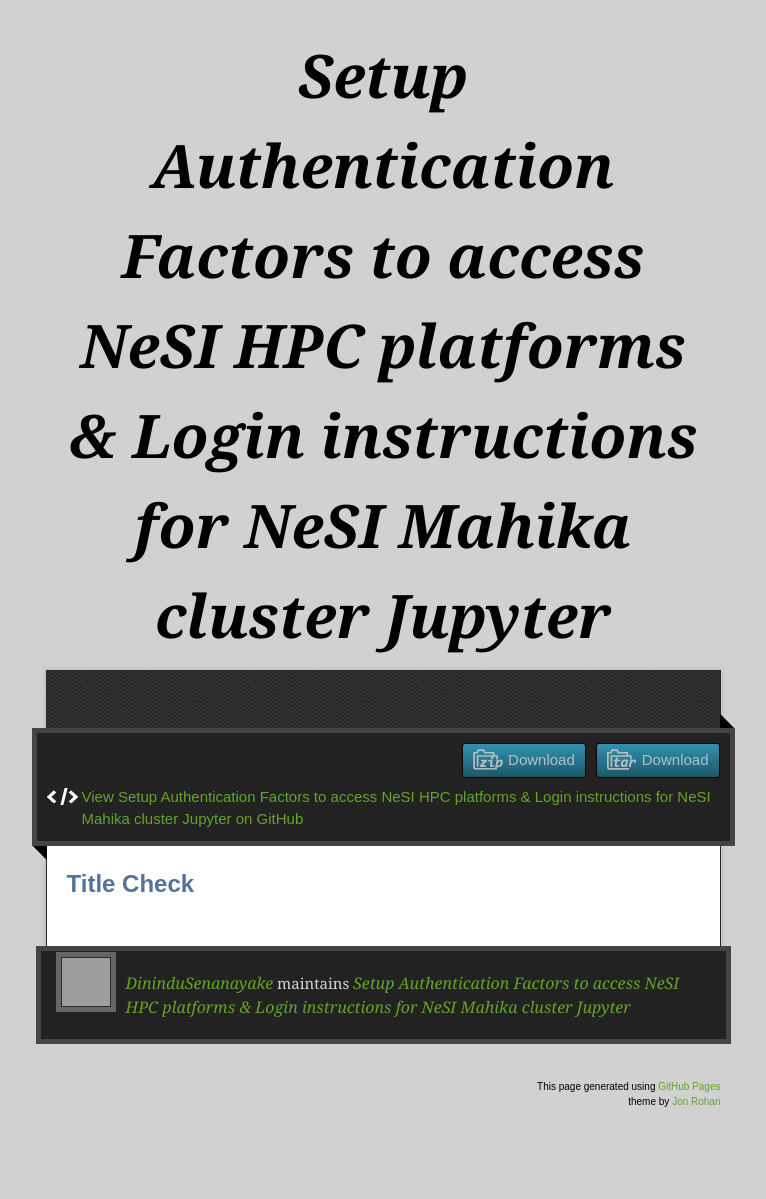
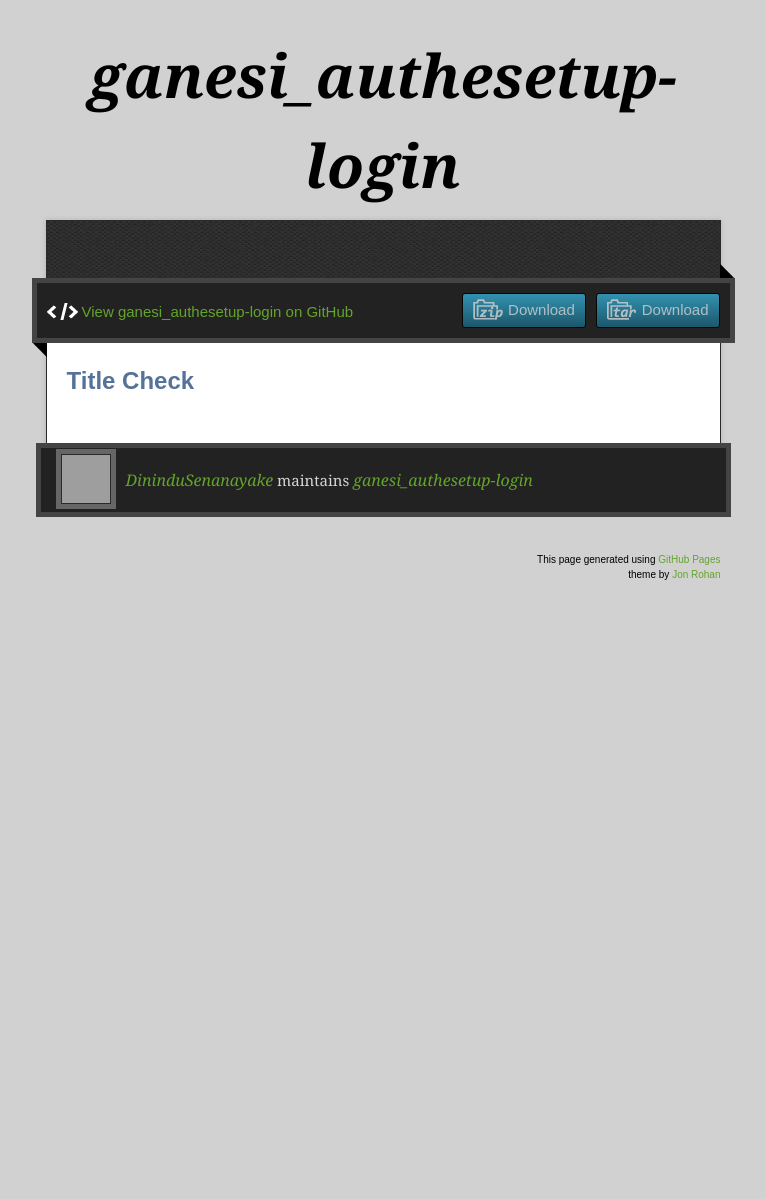
Before and after one commit to DininduSenanayake/ganesi_authesetup-login, a Jekyll site: the page built from index.md, in a window 1280 px wide. Shown: the whole page, without its empty margins (257-1023 px from the left). Built offline with Jekyll 4.4.1, drawn with Linux system fonts in a browser that asks for light colours; our own code applies the rules of GitHub Pages for plain Markdown files; the repository's description, which GitHub fills in, is left out; after the commit the page ends 900 px from its top, so only the background shows below that; some of the changed lines change nothing that is shown; grey boxes are pictures that could not be loaded.

Commit message:
comment out titile for the moment

```diff
--- a/_config.yml
+++ b/_config.yml
@@ -1,4 +1,4 @@
 theme: jekyll-theme-time-machine
 
-title: "Setup Authentication Factors to access NeSI HPC platforms & Login instructions for NeSI Mahika cluster Jupyter"
+#title: "Setup Authentication Factors to access NeSI HPC platforms & Login instructions for NeSI Mahika cluster Jupyter"
 show_downloads: true
```
